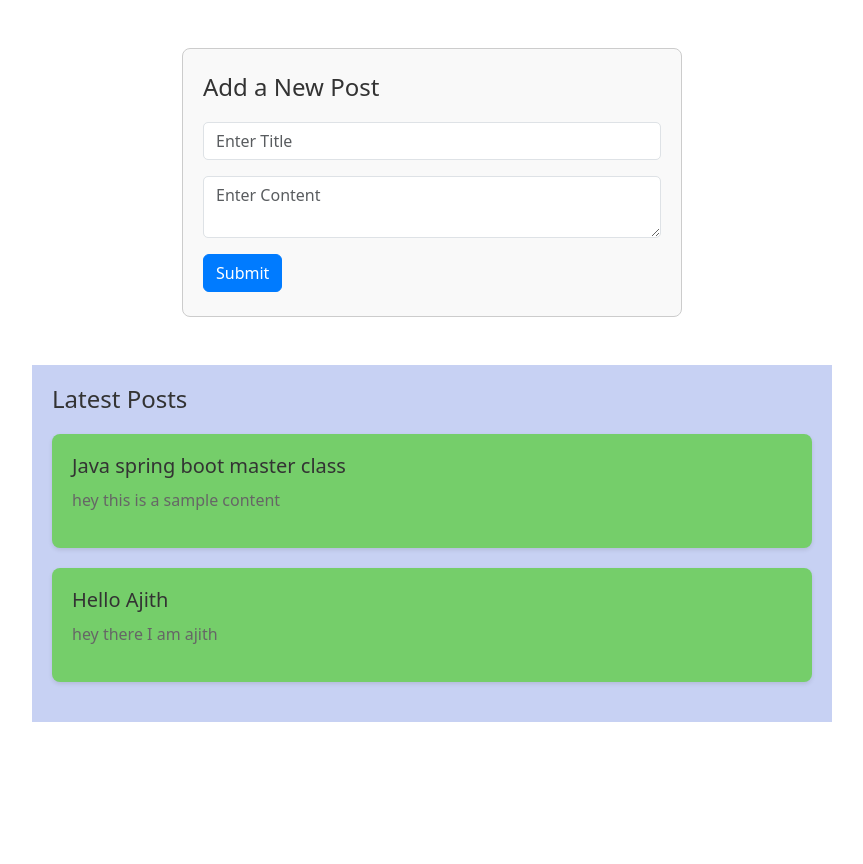
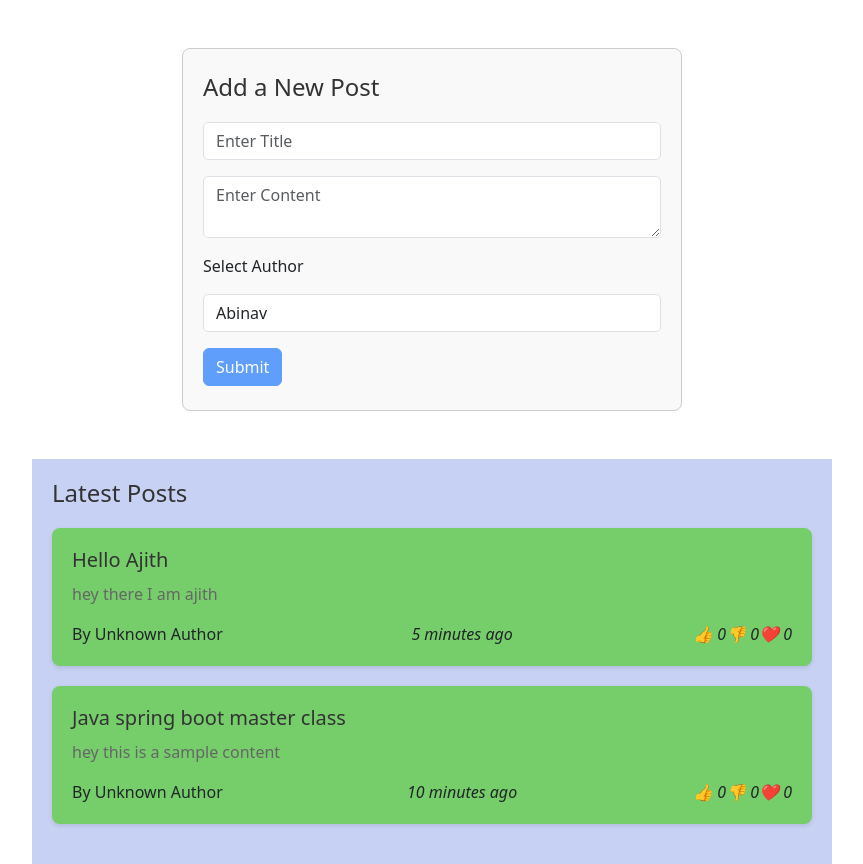
Before and after one commit to Ajithkrkd/react-redux, a React (Vite) app: page / in a window 1280 px wide. Shown: the whole page, without its empty margins (208-1071 px from the left). Before the commit the page ends 800 px from the top, so only its background shows below. Built offline with nearby package versions, Linux system fonts and the light colour scheme.

Commit message:
post reactions added

```diff
--- a/package.json
+++ b/package.json
@@ -11,6 +11,7 @@
   },
   "dependencies": {
     "@reduxjs/toolkit": "^2.2.3",
+    "date-fns": "^3.6.0",
     "react": "^18.2.0",
     "react-dom": "^18.2.0",
     "react-redux": "^9.1.0"
--- a/src/app/store.js
+++ b/src/app/store.js
@@ -1,9 +1,11 @@
 import {configureStore} from "@reduxjs/toolkit";
 import postsReducer from "../features/posts/postsSlice";
+import usersReducer from "../features/users/usersSlice";
 
 export const store = configureStore({
 
         reducer:{
-            posts:postsReducer
+            posts:postsReducer,
+            users:usersReducer
         }
     });
--- a/src/features/posts/AddPostForm.jsx
+++ b/src/features/posts/AddPostForm.jsx
@@ -1,26 +1,40 @@
 import React, { useState } from 'react';
-import { useDispatch } from 'react-redux';
+import { useDispatch, useSelector } from 'react-redux';
 import { nanoid } from '@reduxjs/toolkit';
 import { postAdd } from './postsSlice';
+import { getAllUsers } from '../users/usersSlice';
 import 'bootstrap/dist/css/bootstrap.min.css';
-import './postsList.css'; // Import your CSS file for styling
+import './postsList.css';
+
 
 function AddPostForm() {
     const [title, setTitle] = useState("");
     const [content, setContent] = useState("");
     const dispatch = useDispatch();
 
+    const users = useSelector(getAllUsers);
+    const [userId , setUserId] = useState("");
+
+
     const savePost = () => {
         if (title.trim() === "" || content.trim() === "") {
             return;
         } else {
             dispatch(
-                postAdd(nanoid(),title,content)
+                postAdd(nanoid(),title,content,userId)
             );
             setContent("");
             setTitle("");
         }
     }
+
+    const canSaveThePost = Boolean(title)&& Boolean(content) && Boolean(userId);
+
+    const userOptions = users.map((user)=>(
+      <option key={user.id} value={user.id}>
+            {user.name}
+      </option>
+    ))
 
     return (
         <div className="add-post-form-container py-4 my-5">
@@ -42,9 +56,19 @@ function AddPostForm() {
                 placeholder="Enter Content"
                 onChange={(e) => { setContent(e.target.value) }}
             />
+            <label className=''>Select Author</label>
+            <select
+                onChange={(e)=>{setUserId(e.target.value)}}
+                value={userId}
+                className='form-control my-3'
+            >
+                {userOptions}
+            </select>
+
             <button
                 className="btn btn-primary"
                 onClick={savePost}
+                disabled={!canSaveThePost}
             >
                 Submit
             </button>
--- /dev/null
+++ b/src/features/posts/PostAuthor.jsx
@@ -0,0 +1,15 @@
+import React from "react";
+import { useSelector } from "react-redux";
+import { getAllUsers } from "../users/usersSlice";
+function PostAuthor({ userId }) {
+  const users = useSelector(getAllUsers);
+  const author = users.find((user) => user.id === userId);
+  return (
+    <div>
+      By{"  "}
+      <span>{author ? author.name : "Unknown Author"}</span>
+    </div>
+  );
+}
+
+export default PostAuthor;
--- a/src/features/posts/PostsList.jsx
+++ b/src/features/posts/PostsList.jsx
@@ -1,14 +1,23 @@
 import { useSelector } from "react-redux";
-import './postsList.css'
+import "./postsList.css";
 import { getAllPosts } from "./postsSlice";
-
+import PostAuthor from "./PostAuthor";
+import TimeAgo from "./TimeAgo";
+import ReactionButtons from "./ReactionButtons";
 function PostsList() {
   const posts = useSelector(getAllPosts);
 
-  const renderPost = posts.map((post) => (
+  const orderedPost = posts.slice().sort((a,b)=>b.date.localeCompare(a.date))
+
+  const renderPost = orderedPost.map((post) => (
     <article key={post.id} className="post-card">
       <h1>{post.title}</h1>
       <p>{post.content}</p>
+      <div className="d-flex justify-content-between">
+        <PostAuthor userId={post.userId} />
+        <TimeAgo timestamp={post.date}></TimeAgo>
+        <ReactionButtons post={post}/>
+      </div>
     </article>
   ));
 
--- /dev/null
+++ b/src/features/posts/ReactionButtons.jsx
@@ -0,0 +1,33 @@
+import { useDispatch } from "react-redux";
+import { reactionAdded } from "./postsSlice";
+
+const reactionEmoji = {
+    thumbsUp: '👍',
+    thumbsDown: '👎',
+    heart: '❤️'
+};
+
+function ReactionButtons({post}) {
+    const dispatch = useDispatch();
+
+    const handleReactionClick = (reaction) => {
+        dispatch(reactionAdded({postId: post.id, reaction }));
+    };
+
+    return (
+        <div>
+            {Object.entries(reactionEmoji).map(([name, emoji]) => (
+                <i
+                    key={name}
+                    type="button"
+                    className="reactionButton"
+                    onClick={() => handleReactionClick(name)}
+                >
+                    {emoji} {post.reactions && post.reactions[name]}
+                </i>
+            ))}
+        </div>
+    );
+}
+
+export default ReactionButtons;
--- /dev/null
+++ b/src/features/posts/TimeAgo.jsx
@@ -0,0 +1,20 @@
+import { parseISO,formatDistanceToNow } from "date-fns";
+
+import React from 'react'
+
+function TimeAgo({timestamp}) {
+    let timeAgo = '';
+    if(timestamp){
+        const date = parseISO(timestamp);
+        const timePeriod = formatDistanceToNow(date);
+        timeAgo = `${timePeriod} ago`
+    }
+
+  return (
+    <span title={timestamp}>
+        &nbsp; <i>{timeAgo}</i>
+    </span>
+  )
+}
+
+export default TimeAgo
--- a/src/features/posts/postsSlice.js
+++ b/src/features/posts/postsSlice.js
@@ -1,31 +1,66 @@
 import { createSlice } from "@reduxjs/toolkit";
-
-const initialState =[
-    {id: 1,title: "Java spring boot master class",content: "hey this is a sample content"},
-    {id: 2,title: "Hello Ajith",content: "hey there I am ajith"}
-]
+import { sub } from "date-fns";
+const initialState = [
+  {
+    id: 1,
+    title: "Java spring boot master class",
+    content: "hey this is a sample content",
+    date: sub(new Date(), { minutes: 10 }).toISOString(),
+    reactions:{
+        thumbsUp:0,
+        thumbsDown:0,
+        heart:0,
+    }
+  },
+  {
+    id: 2,
+    title: "Hello Ajith",
+    content: "hey there I am ajith",
+    date: sub(new Date(), {minutes: 5}).toISOString(),
+    reactions:{
+        thumbsUp:0,
+        thumbsDown:0,
+        heart:0,
+    }
+  },
+];
 
 const postsSlice = createSlice({
   name: "posts",
   initialState,
   reducers: {
-        postAdd :{
-            reducer (state, action) {
-                state.push(action.payload)
+    postAdd: {
+      reducer(state, action) {
+        state.push(action.payload);
       },
-            prepare(id,title,content){
+      prepare(id, title, content, userId) {
         return {
           payload: {
             id: id,
             title: title,
-                        content: content
-                    }
-                }
+            content: content,
+            userId: userId,
+            date: new Date().toISOString(),
+            reactions:{
+                thumbsUp:0,
+                thumbsDown:0,
+                heart:0,
             }
           },
+        };
+      },
+    },
+    reactionAdded(state, action) {
+        const {postId,reaction} = action.payload;
+        const existingPost = state.find(post=>post.id === postId);
+        if(existingPost){
+            existingPost.reactions[reaction]++
         }
-})
+
+    }
+  },
+});
 
 export const getAllPosts = (state) => state.posts;
-export const {postAdd} = postsSlice.actions;
+export const { postAdd ,reactionAdded } = postsSlice.actions;
 export default postsSlice.reducer;
--- /dev/null
+++ b/src/features/users/usersSlice.js
@@ -0,0 +1,18 @@
+import { createSlice } from "@reduxjs/toolkit";
+
+    const initialState = [
+        {id:"1",name:"Abinav"},
+        {id:"2",name:"fathima"},
+        {id:"3",name:"krishnan"},
+    ]
+
+    const usersSlice = createSlice({
+        name:"users",
+        initialState,
+        reducers: {
+
+        }
+    })
+
+    export const getAllUsers = (state) => state.users;
+    export default usersSlice.reducer;
```
Also changed, not shown: 1 other file (tests, documents, lock files or other folders). Lines whose indentation alone changed are shown as unchanged.
